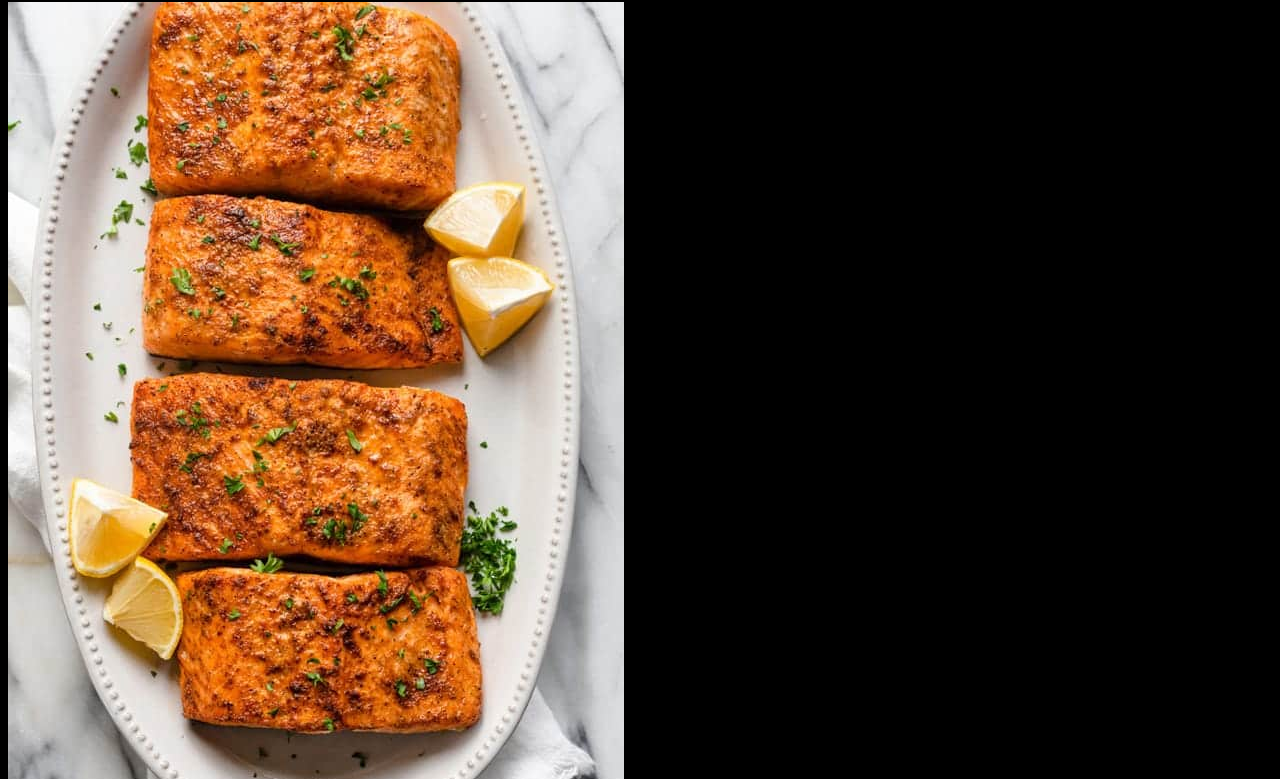
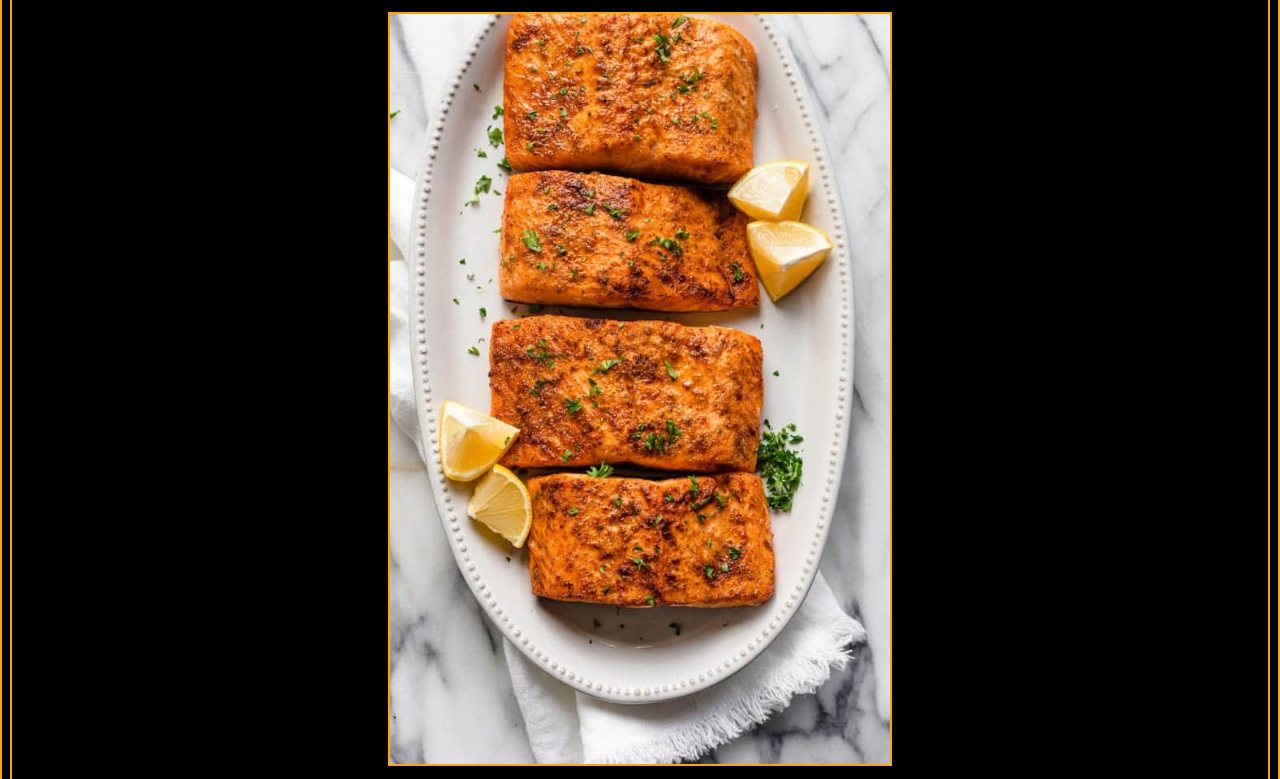
Before and after one commit to JulieHLam/odin-recipes, a plain HTML site: page salmon.html in a window 1280 px wide. Shown: the part 84-863 px from the top of the page. Drawn offline with Linux system fonts and the light colour scheme.

Commit message:
Update readme file

```diff
--- a/styles.css
+++ b/styles.css
@@ -2,10 +2,23 @@ body {
 color: rgb(211, 146, 241);
 background-color: black;
 font-size: medium;
-font-family: Cambria, Cochin, Georgia, Times, 'Times New Roman', serif;
+font-family: 'Courier New', Courier, monospace;
 }
 
 h1 {
 color: orange;
 background-color: black;
+text-align: center;
 }
+
+img {
+    display: block;
+    height: auto;
+    width: 500px;
+    margin-left: auto;
+    margin-right: auto;
+}
+
+* {
+    border: 2px solid orange;
+}
```
Also changed, not shown: 1 other file.
